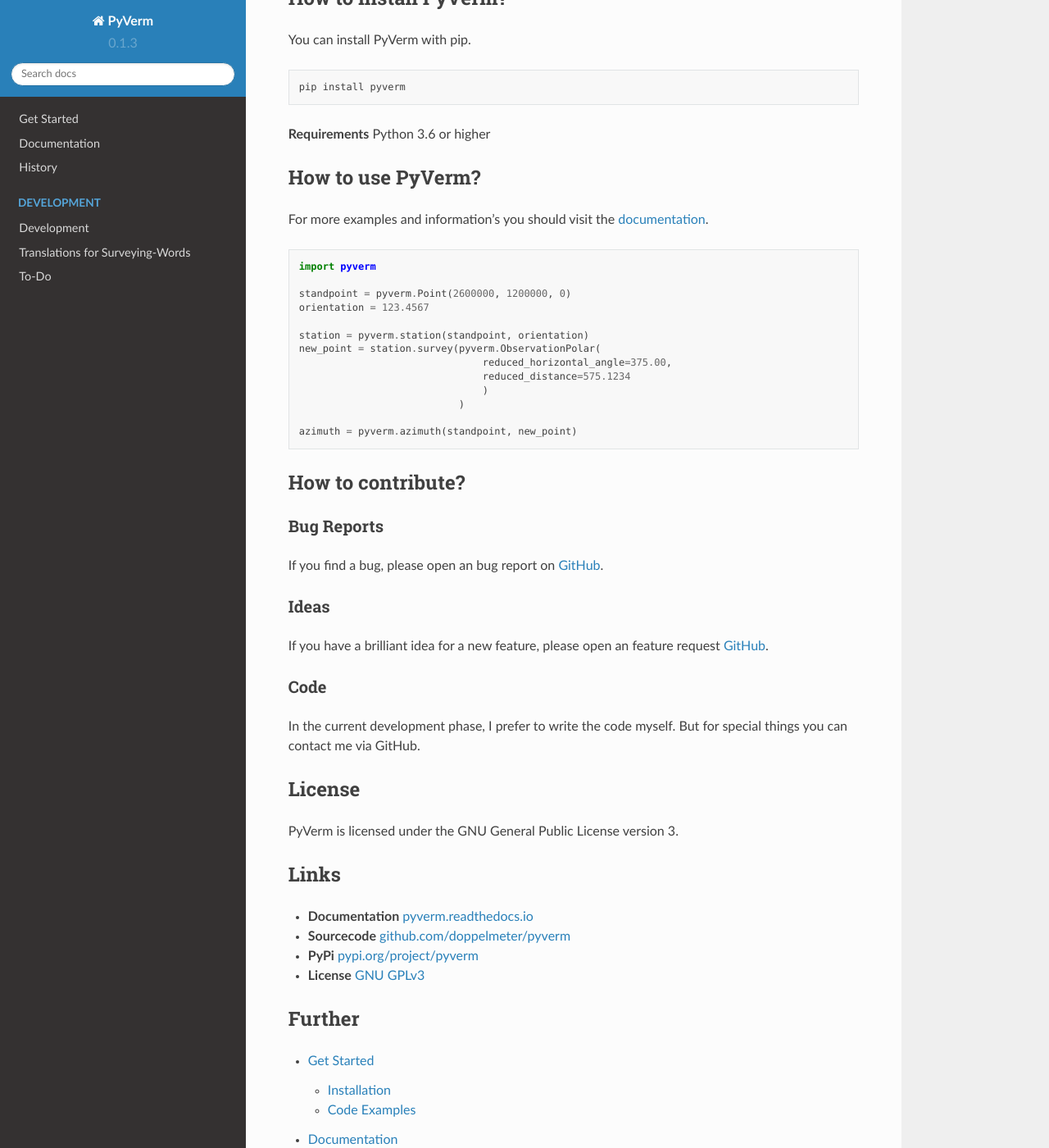
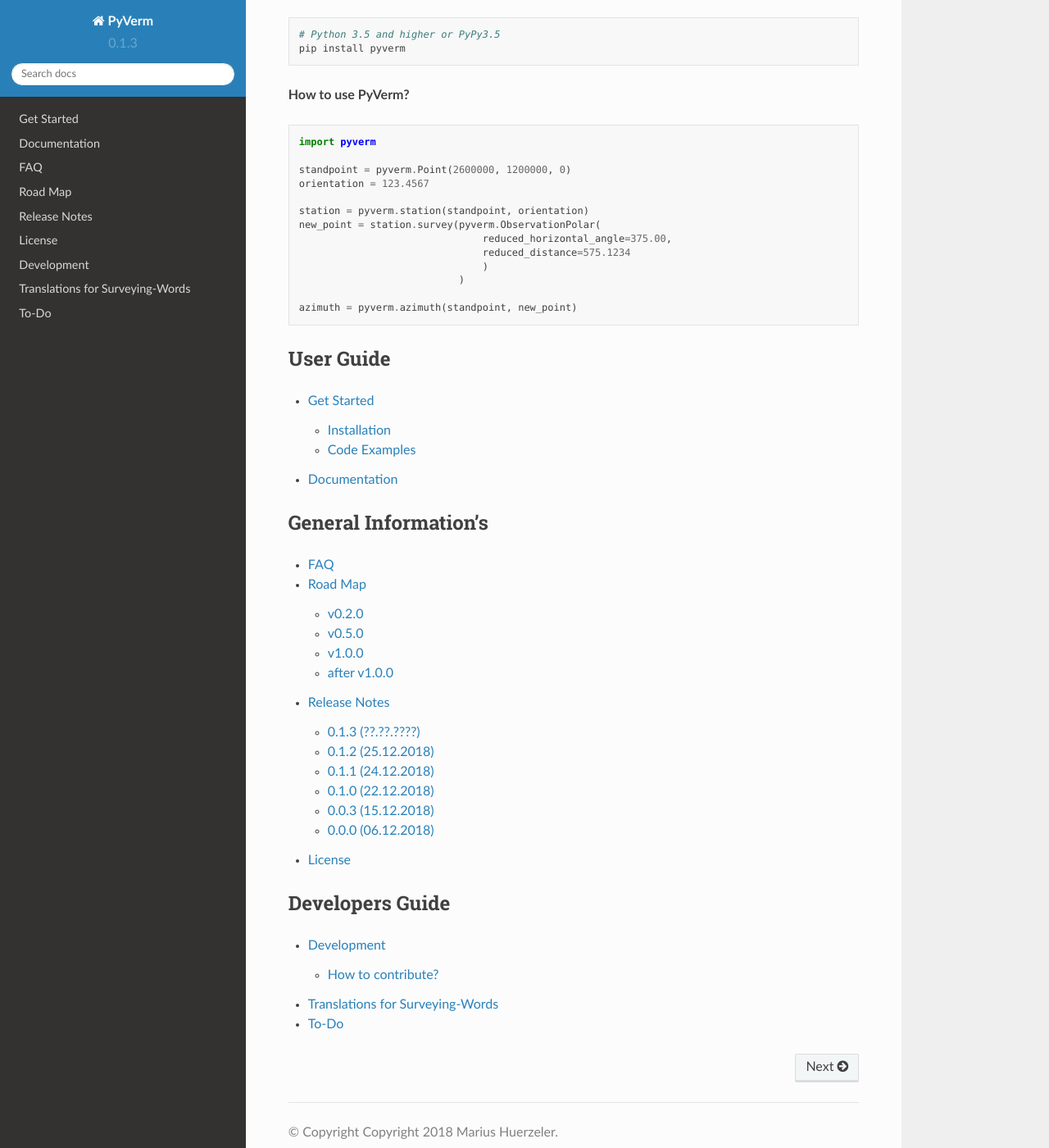
Before and after one commit to doppelmeter/pyverm, a Sphinx documentation site: the page built from docs/index.rst, in a window 1280 px wide and 1400 px high, scrolled down 403 px. Shown: the whole window at 82% size. Built offline with Sphinx 7.4.7 and the Read the Docs theme 2.0.0, drawn with Linux system fonts in a browser that asks for light colours.

Commit message:
update documentation

```diff
--- a/docs/development.rst
+++ /dev/null
@@ -1,4 +0,0 @@
-Development
-===========
-
-This should be filled with information's soon...
--- a/docs/history.rst
+++ /dev/null
@@ -1,16 +0,0 @@
-History
-=======
-
-0.1.0 (22.12.2018)
-^^^^^^^^^^^^^^^^^^
-* big refactoring
-* first "stable" API
-
-0.0.3 (15.12.2018)
-^^^^^^^^^^^^^^^^^^
-* first solution
-* first upload to PyPi
-
-0.0.0 (06.12.2018)
-^^^^^^^^^^^^^^^^^^
-* Idea
--- a/docs/index.rst
+++ b/docs/index.rst
@@ -1,8 +1,8 @@
 PyVerm
 ======
 
-What is PyVerm?
-^^^^^^^^^^^^^^^
+**What is PyVerm?**
+
 
 PyVerm is a Python-Package for geodetic and surveying calculations. The main focus
 is on calculations for surveying in switzerland, but PyVerm should be as versatile
@@ -12,21 +12,17 @@
 PyVerm is currently in its first phase of development.
 
 
-How to install PyVerm?
-^^^^^^^^^^^^^^^^^^^^^^
 
-You can install PyVerm with pip.
+
+**How to install PyVerm?**
+
 
 .. code-block:: bash
 
+    # Python 3.5 and higher or PyPy3.5
     pip install pyverm
 
-**Requirements** Python 3.6 or higher
-
-How to use PyVerm?
-^^^^^^^^^^^^^^^^^^
-
-For more examples and information's you should visit the `documentation <https://pyverm.readthedocs.io/en/latest/index.html>`_.
+**How to use PyVerm?**
 
 .. code-block:: python
 
@@ -45,49 +41,36 @@
     azimuth = pyverm.azimuth(standpoint, new_point)
 
 
-How to contribute?
-^^^^^^^^^^^^^^^^^^
 
-Bug Reports
------------
-If you find a bug, please open an bug report on `GitHub <https://github.com/doppelmeter/pyverm/issues/new/choose>`_.
 
-Ideas
------
-If you have a brilliant idea for a new feature, please open an feature request `GitHub <https://github.com/doppelmeter/pyverm/issues/new/choose>`_.
-
-Code
-----
-In the current development phase, I prefer to write the code myself. But for special things
-you can contact me via GitHub.
-
-License
-^^^^^^^
-
-PyVerm is licensed under the GNU General Public License version 3.
-
-Links
-^^^^^
-* **Documentation** `pyverm.readthedocs.io <https://pyverm.readthedocs.io/en/latest/index.html>`_
-* **Sourcecode** `github.com/doppelmeter/pyverm <https://github.com/doppelmeter/pyverm>`_
-* **PyPi** `pypi.org/project/pyverm <https://pypi.org/project/pyverm/>`_
-* **License** `GNU GPLv3 <https://www.gnu.org/licenses/gpl-3.0.en.html>`_
-
-Further
-^^^^^^^
+User Guide
+----------
 
 .. toctree::
    :maxdepth: 2
 
-   get_started
-   documentation
-   history
+   user/get_started
+   user/documentation
 
+
+General Information's
+---------------------
 
 .. toctree::
    :maxdepth: 2
-   :caption: Development
 
-   development
-   translations
-   todo
+   info/faq
+   info/road-map
+   info/release-notes
+   info/license
+
+
+Developers Guide
+----------------
+
+.. toctree::
+   :maxdepth: 2
+
+   dev/development
+   dev/translations
+   dev/todo
--- /dev/null
+++ b/docs/info/license.rst
@@ -0,0 +1,4 @@
+License
+=======
+
+PyVerm is licensed under the GNU General Public License version 3.
--- /dev/null
+++ b/docs/info/release-notes.rst
@@ -0,0 +1,32 @@
+Release Notes
+=============
+
+PyVerm uses `Semantic Versioning <https://semver.org/>`_
+
+0.1.3 (??.??.????)
+^^^^^^^^^^^^^^^^^^
+* [what has changed]
+
+0.1.2 (25.12.2018)
+^^^^^^^^^^^^^^^^^^
+* trying to understand git
+
+0.1.1 (24.12.2018)
+^^^^^^^^^^^^^^^^^^
+* adding support for PyPY
+* adding more unittests
+* adding Travis CI
+
+0.1.0 (22.12.2018)
+^^^^^^^^^^^^^^^^^^
+* big refactoring
+* first "stable" API
+
+0.0.3 (15.12.2018)
+^^^^^^^^^^^^^^^^^^
+* first solution
+* first upload to PyPi
+
+0.0.0 (06.12.2018)
+^^^^^^^^^^^^^^^^^^
+* Idea
--- /dev/null
+++ b/docs/info/road-map.rst
@@ -0,0 +1,22 @@
+Road Map
+========
+
+v0.2.0
+------
+* more functions
+* better structure
+
+v0.5.0
+------
+* big refactoring
+
+v1.0.0
+------
+* additional german API
+* some users ;)
+
+after v1.0.0
+------------
+* GUI
+* QGIS-Pluging
+* or something completely different
```
Also changed, not shown: docs/dev/development.rst (added, +18 -0 lines), docs/info/faq.rst (added, +12 -0 lines), docs/dev/todo.rst (renamed from docs/todo.rst), docs/dev/translations.rst (renamed from docs/translations.rst), docs/user/documentation.rst (renamed from docs/documentation.rst), docs/user/get_started.rst (renamed from docs/get_started.rst).
